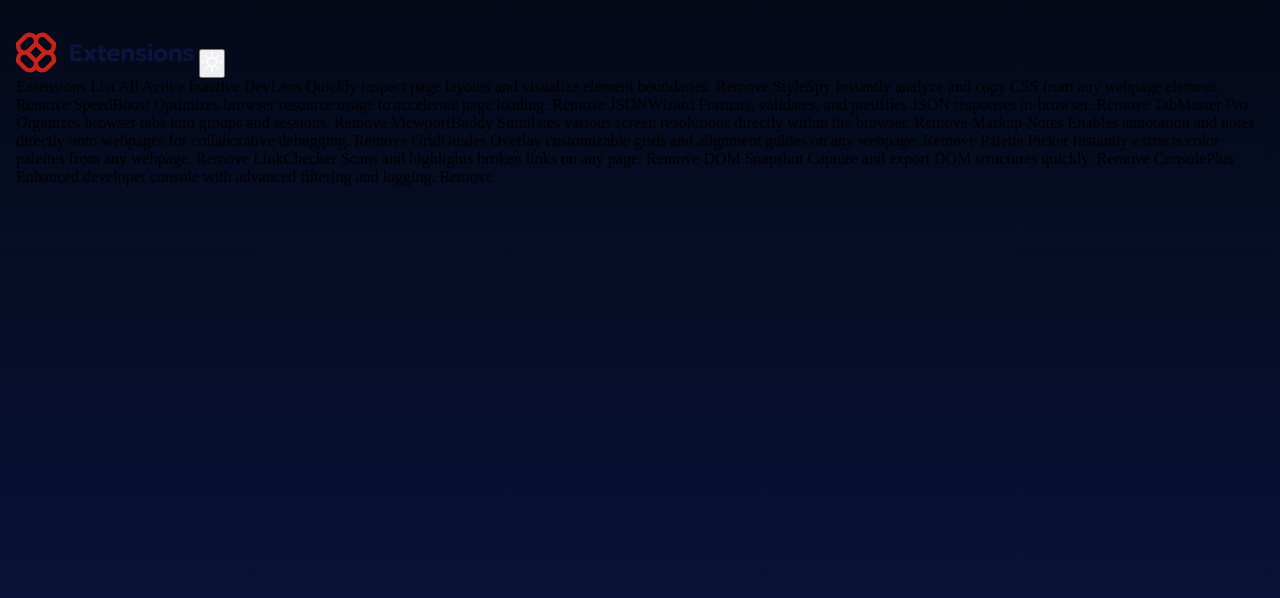
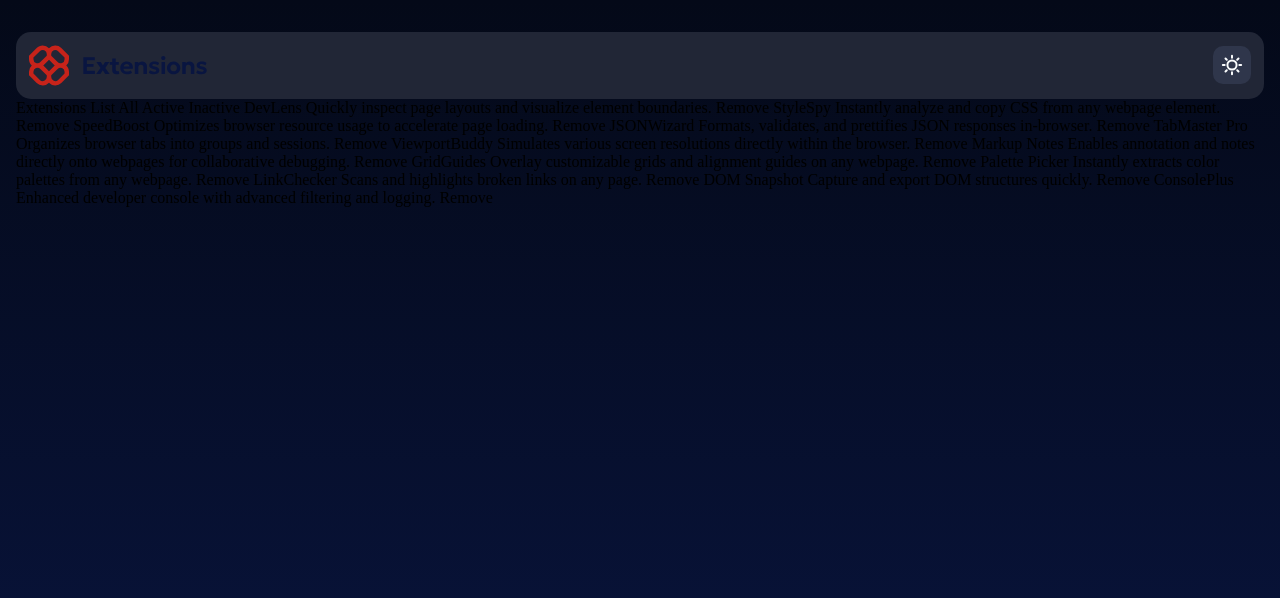
Before and after one commit to higor-costa/gerenciador-de-extensoes, a website built with webpack: page index.html in a window 1280 px wide. Built offline with nearby package versions, Linux system fonts and the light colour scheme.

Commit message:
chore(css): define estilo para o cabeçalho da página
Define estilos para logo, botão de alternar tema e o contêiner deles (header)

```diff
--- a/assets/css/style.css
+++ b/assets/css/style.css
@@ -51,3 +51,41 @@
   background-image: var(--Gradiente-escuro);
   padding: 2rem 1rem;
 }
+
+/* Header */
+.header {
+  background-color: var(--Neutro-800);
+  padding: .8rem;
+  border-radius: 15px;
+  display: flex;
+  align-items: center;
+  justify-content: space-between;
+}
+
+.header__logo {
+  line-height: 0;
+}
+
+.header__logo-icon {
+  fill: #FF0000;
+}
+
+.header__theme-toggle {
+  background-color: var(--Neutro-700);
+  border: none;
+  line-height: 0;
+  padding: .5rem;
+  border-radius: 10px;
+  cursor: pointer;
+  transition: background .2s ease-in-out;
+}
+
+.header__theme-toggle:focus {
+  box-shadow:
+  0px 0px 0px 1px var(--Neutro-900),
+  0px 0px 0px 2px var(--Vermelho-400);
+}
+
+.header__theme-toggle:hover {
+  background-color: var(--Neutro-600);
+}
```
